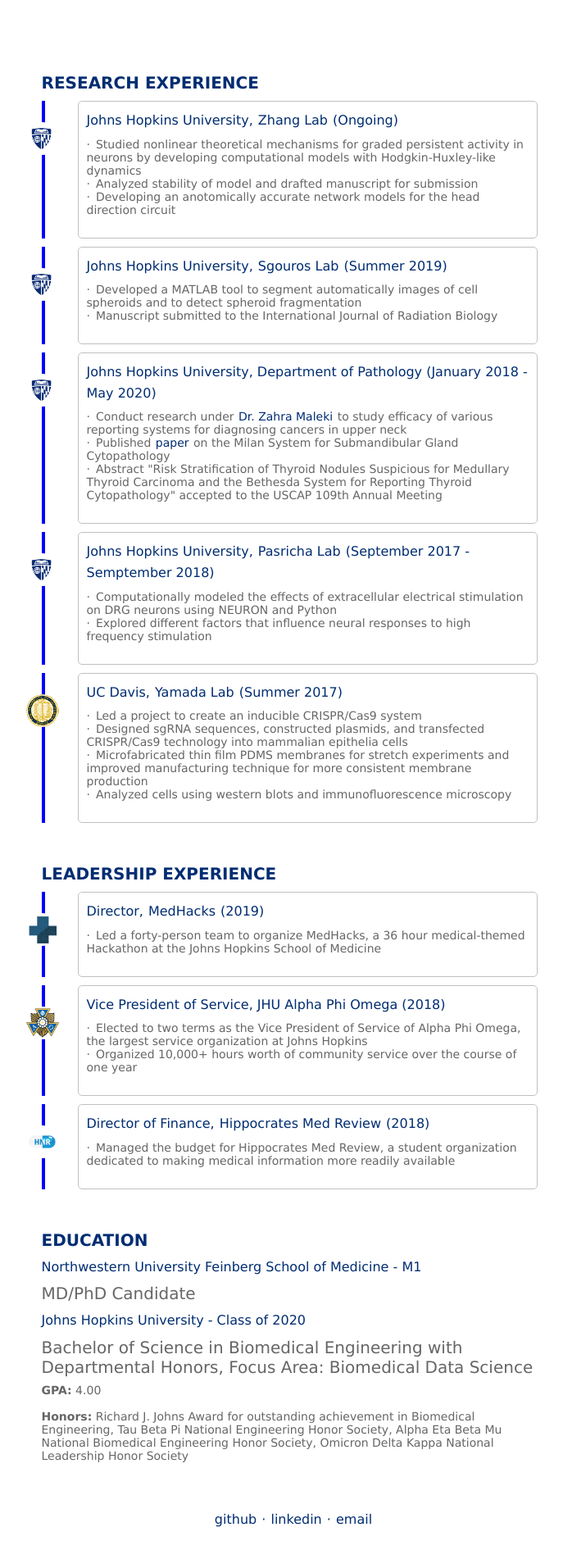
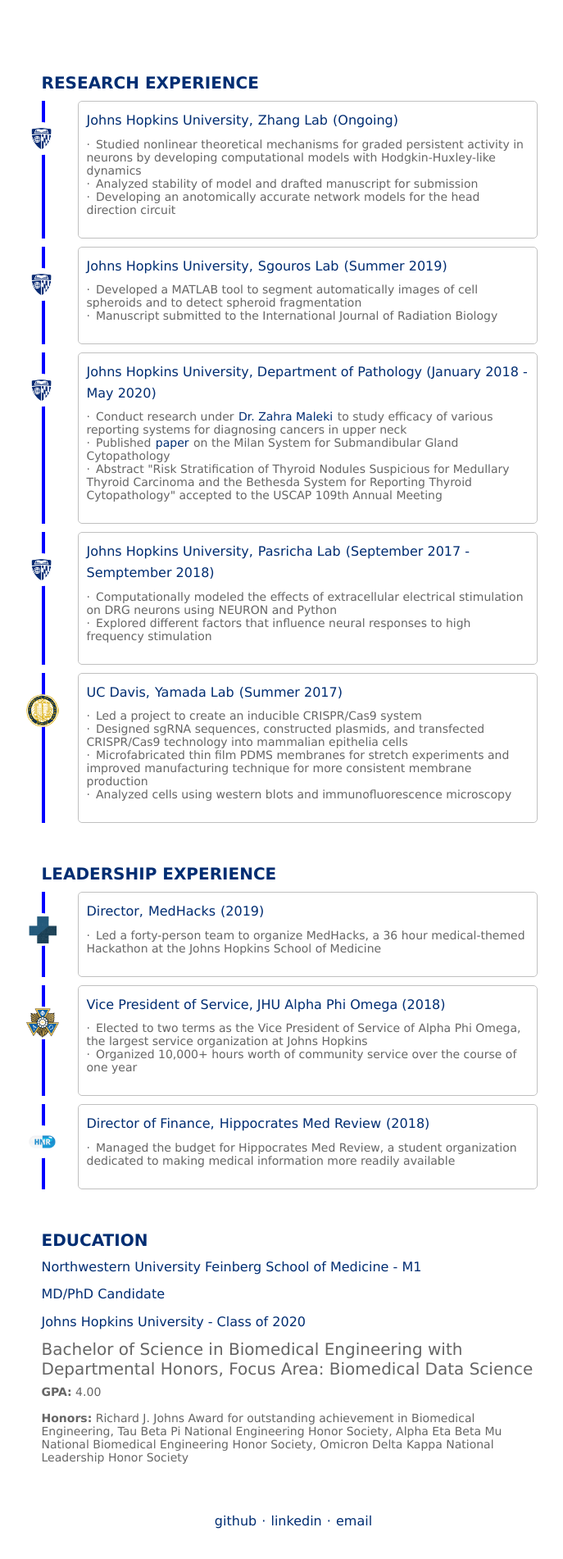
Before and after one commit to ryanlu41/ryanlu41.github.io, a Jekyll site: the page built from experience/index.html, in a window 1280 px wide. Shown: the part 1004-2906 px from the top of the page at 82% size, without its empty margins (282-969 px from the left). Built offline with Jekyll 4.4.1, drawn with Linux system fonts in a browser that asks for light colours.

Commit message:
updated education

```diff
--- a/experience/index.html
+++ b/experience/index.html
@@ -200,8 +200,8 @@ title: Ryan Lu - Experience
 	<div class='col-md-6 offset-md-3 content-pad'>
 		<h3>EDUCATION</h3>
 		<h4>Northwestern University Feinberg School of Medicine - M1</h4>
-		<h5>MD/PhD Candidate</h5>
-		<h4></h4>
+		<h4>MD/PhD Candidate</h4>
+		<h4> </h4>
 		<h4>Johns Hopkins University - Class of 2020</h4>
 		<h5>Bachelor of Science in Biomedical Engineering with Departmental Honors, Focus Area: Biomedical Data Science</h5>
 		<p><b>GPA:</b> 4.00 </p>
```
